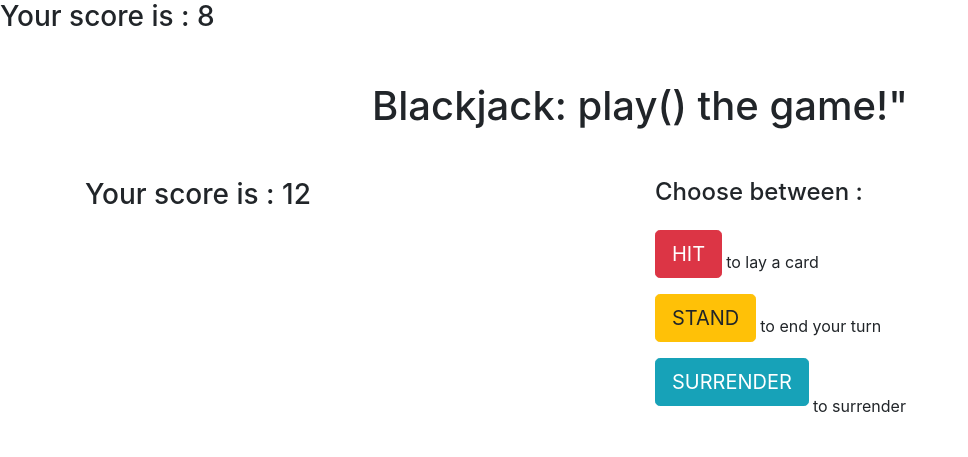
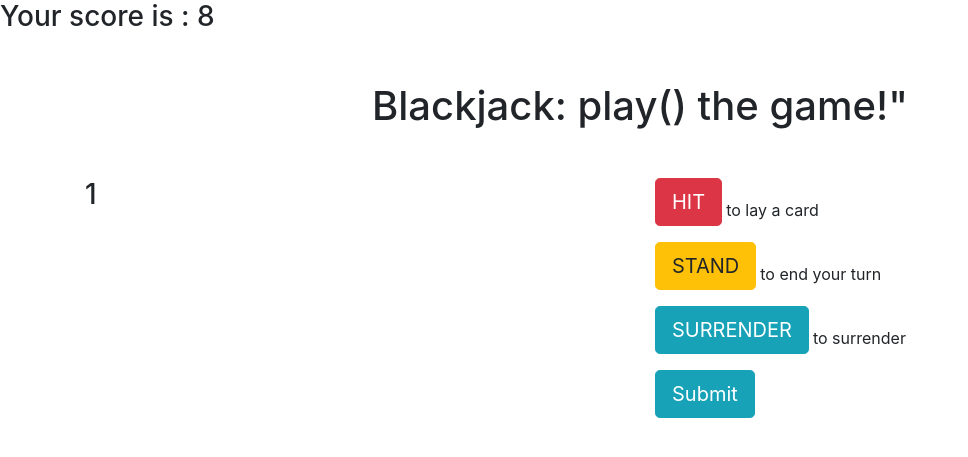
Before and after one commit to AnnKemp/blackjack, a PHP site: page /game.php?status=HIT in a window 1280 px wide. Shown: the top 457 px of the page, without its empty margins (0-968 px from the left). Run offline with PHP 8.4, Linux system fonts and the light colour scheme; the visitor is signed in with stand-in values (Sample User, id 1).

Commit message:
latest changes to home page

```diff
--- a/home.php
+++ b/home.php
@@ -17,17 +17,18 @@ session_start(); // to reach the session values
     <h1 class="text-center mb-5 mt-5">Blackjack: play() the game!"</h1>
     <div class="row">
         <div class="col-md-6">
-            <H3>Your score is : <?php echo $player->hit()//$_SESSION["player"]// die waarden uit die sessions tonen, dit werkt maar loopt achter ?></H3>
+            <H3><?php if($_GET['status']=="HIT"){echo $_SESSION["player"];}else{echo "";} ?></H3>
+            <H3><?php if($_GET['status']=="SURRENDER"){echo $_SESSION["playerSurrender"]; echo $_SESSION["house"];
+                }else{echo "";} ?></H3>
+            <H3><?php if($_GET['status']=="STAND"){echo $_SESSION["house"];
+                }else{echo "";} ?></H3>
         </div>
      <div class="form-group col-md-6">
-<form action="game.php/" method="get">
-
-
-    <H4 class="mb-4">Choose between :</H4>
+<form action="game.php/" method="post">
     <a class="btn btn-danger btn-lg mb-3" href="?status=HIT" role="button">HIT</a><span class="ml-1 align-middle">to lay a card</span><br />
     <a class="btn btn-warning btn-lg mb-3" href="?status=STAND" role="button">STAND</a><span class="ml-1 align-middle">to end your turn</span><br />
-    <a class="btn btn-info btn-lg mb-5" href="?status=SURRENDER" role="button">SURRENDER</a><span class="ml-1 align-middle">to surrender</span><br />
-
+    <a class="btn btn-info btn-lg mb-3" href="?status=SURRENDER" role="button">SURRENDER</a><span class="ml-1 align-middle">to surrender</span><br />
+    <input type="submit" name="submit" class="btn btn-info btn-lg mb-3 value="CLEAR">
         </form>
      </div>
     </div>
```
